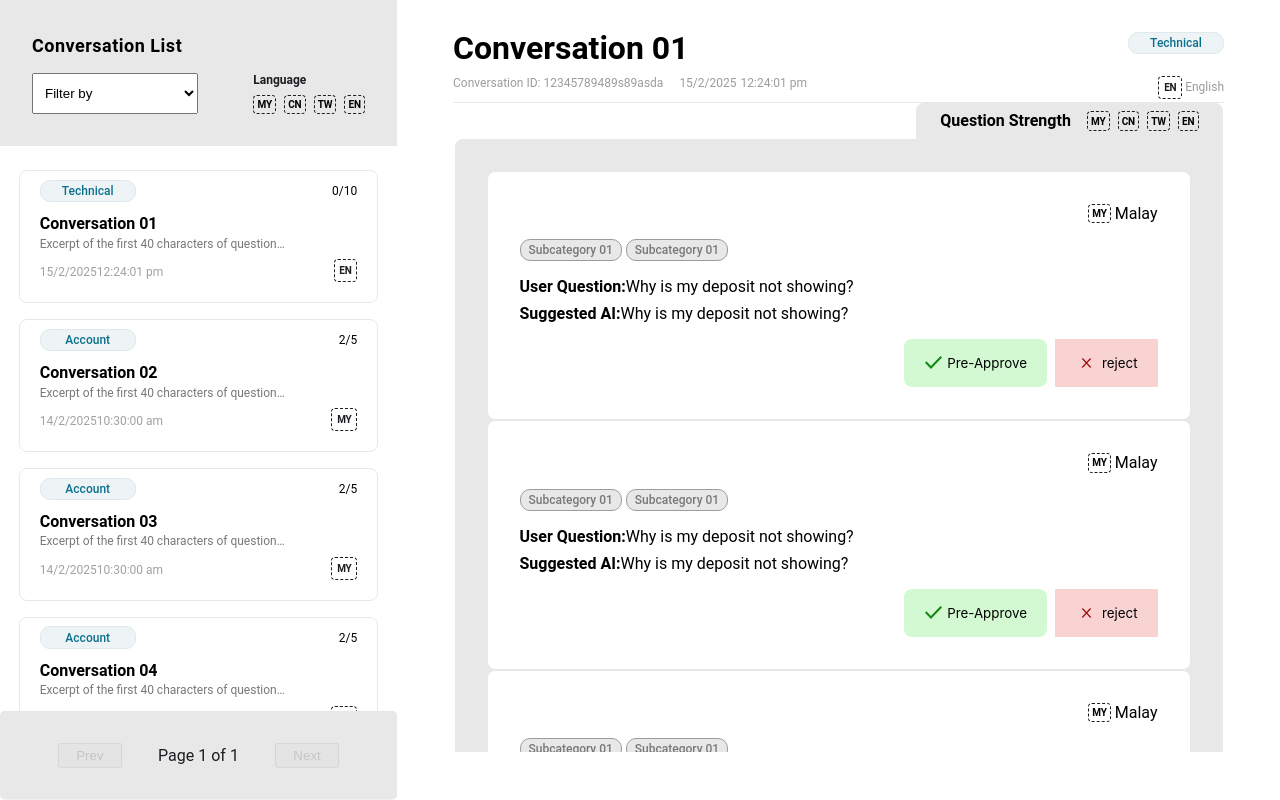
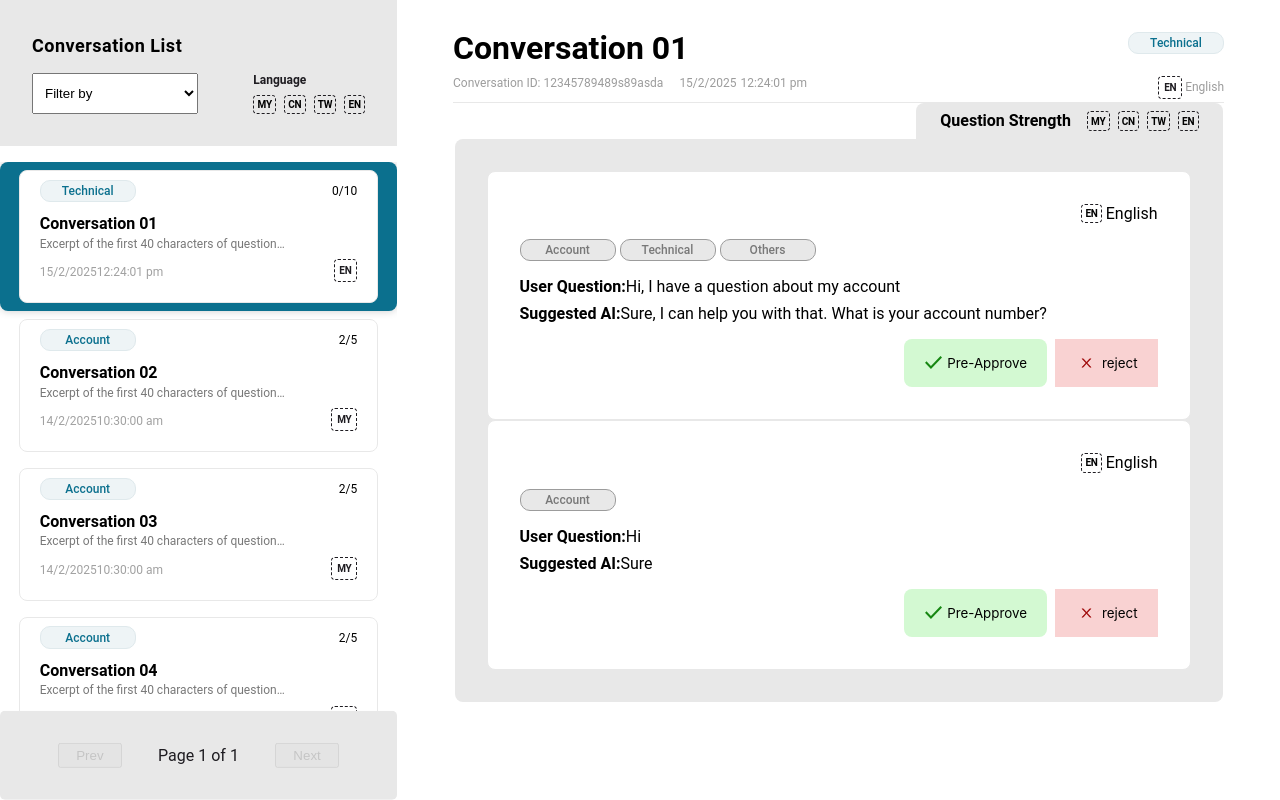
Before and after one commit to mjprod/admin-panel, a React (Create React App) app: page /main in a window 1280 px wide. Built offline with nearby package versions, Linux system fonts and the light colour scheme.

Commit message:
linked conversation click

```diff
--- a/package.json
+++ b/package.json
@@ -52,5 +52,6 @@
     "eslint-plugin-storybook": "^0.11.0",
     "typed-css-modules": "^0.9.1",
     "typescript": "^5.7.3"
-  }
+  },
+  "packageManager": "yarn@1.22.22+sha512.a6b2f7906b721bba3d67d4aff083df04dad64c399707841b7acf00f6b133b7ac24255f2652fa22ae3534329dc6180534e98d17432037ff6fd140556e2bb3137e"
 }
--- a/src/AppRouter.tsx
+++ b/src/AppRouter.tsx
@@ -1,7 +1,7 @@
 import React, { useContext } from "react";
 import { Route, Routes, Navigate } from "react-router-dom";
 
-import Main from "./pages/Main.jsx";
+import Main from "./pages/Main";
 import { AuthContext } from "./context/AuthContext";
 import TestPage from "./pages/TestPage";
 
--- a/src/components/ConversationList.tsx
+++ b/src/components/ConversationList.tsx
@@ -9,7 +9,7 @@ interface ConversationListProps {
   currentPage: number;
   totalPages: number;
   onPageChange: (page: number) => void;
-  onConversationSelect: (id: number) => void;
+  onConversationSelect: (conv: Conversation) => void;
 }
 
 const ConversationList: React.FC<ConversationListProps> = ({
@@ -19,11 +19,11 @@ const ConversationList: React.FC<ConversationListProps> = ({
   onPageChange,
   onConversationSelect,
 }) => {
-  const [selectedId, setSelectedId] = useState<number | null>(null);
+  const [selectedId, setSelectedId] = useState<number>(conversations[0].id);
 
-  const handleSelect = (id: number) => {
-    setSelectedId(id);
-    onConversationSelect(id);
+  const handleSelect = (conv: Conversation) => {
+    setSelectedId(conv.id);
+    onConversationSelect(conv);
   };
 
   return (
@@ -32,7 +32,7 @@ const ConversationList: React.FC<ConversationListProps> = ({
         {conversations.map((conv) => (
           <div
             key={conv.id}
-            onClick={() => handleSelect(conv.id)}
+            onClick={() => handleSelect(conv)}
             className={clsx(styles["conversation-item"], {
               [styles["selected"]]: selectedId === conv.id,
             })}
--- a/src/pages/Main.jsx
+++ /dev/null
@@ -1,20 +0,0 @@
-import React from "react";
-import Sidebar from "./components/Sidebar";
-import Sidepage from "./components/Sidepage";
-import { conversations } from "../util/ExampleData";
-
-const Main = () => {
-
-  const onConversationSelect = (conversationId) => {
-    console.log("Selected conversation: ", conversationId);
-  };
-
-  return (
-    <div className="main-container">
-      <Sidebar conversations={conversations} onConversationSelect={onConversationSelect}/>
-      <Sidepage />
-    </div>
-  );
-};
-
-export default Main;
--- /dev/null
+++ b/src/pages/Main.tsx
@@ -0,0 +1,18 @@
+import React, { useState } from "react";
+import Sidebar from "./components/Sidebar";
+import Sidepage from "./components/Sidepage";
+import { Conversation, conversations } from "../util/ExampleData";
+
+const Main = () => {
+
+  const [selectedConversation, setSelectedConversation] = useState<Conversation>(conversations[0]);
+
+  return (
+    <div className="main-container">
+      <Sidebar conversations={conversations} onConversationSelect={setSelectedConversation}/>
+      <Sidepage selectedConversation={selectedConversation}/>
+    </div>
+  );
+};
+
+export default Main;
--- a/src/pages/components/ConversationDetails.jsx
+++ /dev/null
@@ -1,29 +0,0 @@
-import React from "react";
-import styles from "./ConversationDetails.module.css";
-import Badge from "../../components/Badge";
-import Language from "../../components/language/Language";
-
-const ConversationDetails = () => {
-  return (
-    <aside className={styles["conversation-details"]}>
-      <div className={styles["row01"]}>
-        <p>Conversation 01</p>
-        <Badge text="Technical"/>
-      </div>
-      <div className={styles["row02"]}>
-        <div className={styles["leftcol"]}>
-          <div>Conversation ID: 12345789489s89asda</div>
-          <div className={styles["date-time"]}>
-            <p>15/2/2025</p>
-            <p>12:24:01 pm</p>
-          </div>
-        </div>
-        <div className={styles["rightcol"]}>
-          <Language lang="EN"/>&nbsp;English
-        </div>
-      </div>
-    </aside>
-  );
-};
-
-export default ConversationDetails;
--- /dev/null
+++ b/src/pages/components/ConversationDetails.tsx
@@ -0,0 +1,45 @@
+import React from "react";
+import styles from "./ConversationDetails.module.css";
+import Badge from "../../components/Badge";
+import Language from "../../components/language/Language";
+import { Conversation } from "../../util/ExampleData";
+
+interface ConversationDetailsProps {
+  conversation: Conversation;
+}
+
+const ConversationDetails: React.FC<ConversationDetailsProps> = ({conversation}) => {
+
+  const getLanguageName = (code: string): string => {
+    const languageMap: { [key: string]: string } = {
+      EN: "English",
+      MY: "Malay",
+      CN: "Simplified Chinese",
+      TW: "Traditional Chinese"
+    };
+    return languageMap[code] || "Unknown Language";
+  };
+
+  return (
+    <aside className={styles["conversation-details"]}>
+      <div className={styles["row01"]}>
+        <p>{conversation.title}</p>
+        <Badge text={conversation.category}/>
+      </div>
+      <div className={styles["row02"]}>
+        <div className={styles["leftcol"]}>
+          <div>Conversation ID: {conversation.conversationId}</div>
+          <div className={styles["date-time"]}>
+            <p>{conversation.date}</p>
+            <p>{conversation.time}</p>
+          </div>
+        </div>
+        <div className={styles["rightcol"]}>
+          <Language lang={conversation.lang}/>&nbsp;{getLanguageName(conversation.lang)}
+        </div>
+      </div>
+    </aside>
+  );
+};
+
+export default ConversationDetails;
--- a/src/pages/components/QuestionGroup.tsx
+++ b/src/pages/components/QuestionGroup.tsx
@@ -1,32 +1,14 @@
 import React from "react";
 import LanguageSelector from "./LanguageSelector";
 import QuestionItem from "./QuestionItem";
+import { Conversation } from "../../util/ExampleData";
 
-const QuestionGroup = () => {
-      const questionsData = [
-        {
-          language: "MY",
-          languageLabel: "Malay",
-          subcategories: ["Subcategory 01", "Subcategory 01"],
-          userQuestion: "Why is my deposit not showing?",
-          aiAnswer: "Why is my deposit not showing?",
-        },
-        {
-          language: "MY",
-          languageLabel: "Malay",
-          subcategories: ["Subcategory 01", "Subcategory 01"],
-          userQuestion: "Why is my deposit not showing?",
-          aiAnswer: "Why is my deposit not showing?",
-        },
-        {
-          language: "MY",
-          languageLabel: "Malay",
-          subcategories: ["Subcategory 01", "Subcategory 01"],
-          userQuestion: "Why is my deposit not showing?",
-          aiAnswer: "Why is my deposit not showing?",
-        },
-      ];
+interface QuestionGroupProps {
+  conversation: Conversation;
+}
 
+const QuestionGroup: React.FC<QuestionGroupProps
+> = ({conversation}) => {
   return (
     <div className="question-group-container">
       <div className="question-strength-tab">
@@ -35,7 +17,7 @@ const QuestionGroup = () => {
       </div>
 
       <div className="question-group-main">
-        {questionsData.map((question, index) => (
+        {conversation.messages.map((question, index) => (
           <QuestionItem key={index} {...question} />
         ))}
       </div>
--- a/src/pages/components/Sidebar.tsx
+++ b/src/pages/components/Sidebar.tsx
@@ -6,7 +6,7 @@ import { Conversation } from "../../util/ExampleData";
 
 interface SidebarProps {
   conversations: Conversation[];
-  onConversationSelect: (id: number) => void;
+  onConversationSelect: (conv: Conversation) => void;
 }
 
 const Sidebar: React.FC<SidebarProps> = ({conversations, onConversationSelect}) => {
--- a/src/pages/components/Sidepage.jsx
+++ /dev/null
@@ -1,16 +0,0 @@
-import ConversationDetails from "./ConversationDetails";
-import QuestionGroup from "./QuestionGroup";
-import styles from "./Sidepage.module.css";
-
-const Sidepage = () => {
-  return (
-    <main>
-      <ConversationDetails />
-      <div className={styles["question-group-scroll-container"]}>
-        <QuestionGroup />
-      </div>
-    </main>
-  );
-};
-
-export default Sidepage;
--- /dev/null
+++ b/src/pages/components/Sidepage.tsx
@@ -0,0 +1,22 @@
+import React from "react";
+import { Conversation } from "../../util/ExampleData";
+import ConversationDetails from "./ConversationDetails";
+import QuestionGroup from "./QuestionGroup";
+import styles from "./Sidepage.module.css";
+
+interface SidepageProps {
+  selectedConversation: Conversation;
+}
+
+const Sidepage: React.FC<SidepageProps> = ({selectedConversation}) => {
+  return (
+    <main>
+      <ConversationDetails conversation={selectedConversation}/>
+      <div className={styles["question-group-scroll-container"]}>
+        <QuestionGroup conversation={selectedConversation}/>
+      </div>
+    </main>
+  );
+};
+
+export default Sidepage;
```
